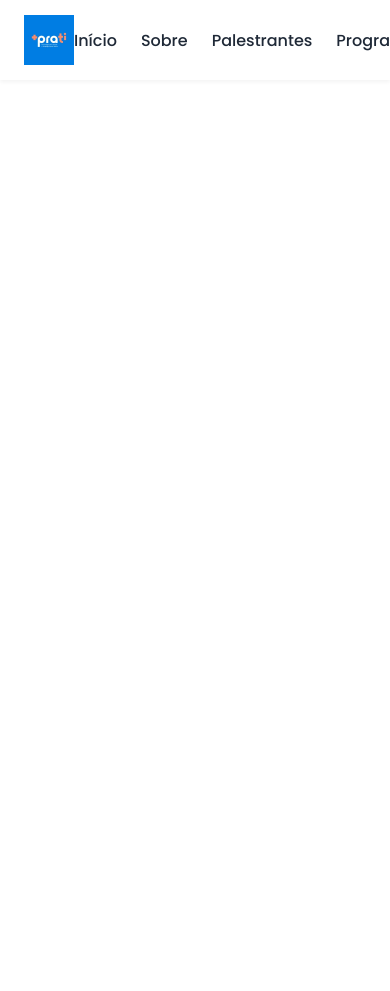
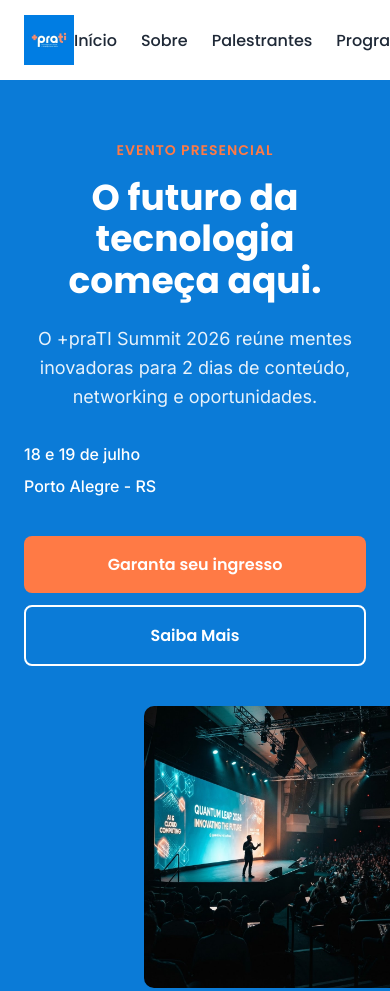
Before and after one commit to WillMaac/prati-summit-2026, a plain HTML site: page index.html in a window 390 px wide. Shown: the top 991 px of the page. Before the commit the page ends 844 px from the top, so only its background shows below. Drawn offline with Linux system fonts and the light colour scheme.

Commit message:
feat: adiciona secao hero com layout responsivo de duas colunas

```diff
--- a/index.html
+++ b/index.html
@@ -1,4 +1,4 @@
-<!doctype html>
+<!DOCTYPE html>
 <html lang="pt-BR">
   <head>
     <meta charset="UTF-8" />
@@ -22,8 +22,42 @@
           <li><a href="#faq" class="nav-link">FAQ</a></li>
         </ul>
 
-        <a href="#ingressos" class="nav-btn">Inscreva-se </a>
+        <a href="#ingressos" class="nav-btn">Inscreva-se</a>
       </nav>
     </header>
+
+    <main>
+      <section id="inicio" class="hero-section">
+        <div class="hero-container">
+
+          <div class="hero-content">
+            <span class="hero-badge">EVENTO PRESENCIAL</span>
+
+            <h1 class="hero-title">
+              O futuro da tecnologia <span class="highlight">começa aqui.</span>
+            </h1>
+
+            <p class="hero-description">
+              O +praTI Summit 2026 reúne mentes inovadoras para 2 dias de conteúdo, networking e oportunidades.
+            </p>
+
+            <div class="hero-meta">
+              <span class="meta-item">18 e 19 de julho</span>
+              <span class="meta-item">Porto Alegre - RS</span>
+            </div>
+
+            <div class="hero-actions">
+              <a href="#ingressos" class="btn-action btn-orange">Garanta seu ingresso</a>
+              <a href="#sobre" class="btn-action btn-outline">Saiba Mais</a>
+            </div>
+          </div>
+
+          <div class="hero-image">
+            <img src="./img/hero-summit.png" alt="Homem jovem negro sorrindo usando óculos" class="hero-image" />
+          </div>
+
+        </div>
+      </section>
+    </main>
   </body>
 </html>
--- a/style.css
+++ b/style.css
@@ -5,6 +5,9 @@
   margin: 0;
   box-sizing: border-box;
 }
+
+
+/*HEADER E NAVBAR*/
 
 .main-header {
   background-color: var(--color-bg-main);
@@ -63,3 +66,150 @@
 .nav-btn:hover {
   background-color: var(--color-dark-blue);
 }
+
+
+.hero-section {
+  background-color: var(--color-primary);
+  color: var(--color-bg-main);
+  padding: 60px 24px;
+  overflow: hidden;
+}
+
+.hero-container {
+  display: flex;
+  align-items: center;
+  justify-content: space-between;
+  max-width: 1200px;
+  margin: 0 auto;
+  gap: 40px;
+}
+
+
+.hero-content {
+  flex: 1;
+  max-width: 600px;
+}
+
+.hero-badge {
+  font-family: var(--font-titles);
+  font-size: 14px;
+  font-weight: 600;
+  color: var(--color-accent);
+  text-transform: uppercase;
+  letter-spacing: 1px;
+  display: block;
+  margin-bottom: 16px;
+}
+
+.hero-title {
+  font-family: var(--font-titles);
+  font-size: 56px;
+  font-weight: 700;
+  line-height: 1.15;
+  margin-bottom: 24px;
+}
+
+.hero-description {
+  font-family: var(--font-body);
+  font-size: 18px;
+  line-height: 1.6;
+  opacity: 0.9;
+  margin-bottom: 32px;
+}
+
+
+.hero-meta {
+  display: flex;
+  gap: 24px;
+  margin-bottom: 40px;
+  font-family: var(--font-body);
+  font-size: 16px;
+  font-weight: 500;
+}
+
+.meta-item {
+  display: flex;
+  align-items: center;
+  gap: 8px;
+}
+
+
+.hero-actions {
+  display: flex;
+  gap: 16px;
+}
+
+.btn-action {
+  display: inline-block;
+  text-decoration: none;
+  font-family: var(--font-titles);
+  font-size: 16px;
+  font-weight: 600;
+  padding: 16px 32px;
+  border-radius: 4px;
+  transition: all 0.2s ease;
+  text-align: center;
+}
+
+
+.btn-orange {
+  background-color: var(--color-accent);
+  color: var(--color-bg-main);
+  border-radius: 8px;
+}
+
+.btn-orange:hover {
+  background-color: #e66330;
+  transform: translateY(-2px);
+}
+
+
+.btn-outline {
+  border: 2px solid var(--color-bg-main);
+  color: var(--color-bg-main);
+  border-radius: 8px;
+}
+
+.btn-outline:hover {
+  background-color: rgba(255, 255, 255, 0.1);
+  transform: translateY(-2px);
+}
+
+
+.hero-image {
+ flex: 1;
+  display: flex;
+  justify-content: flex-end;
+  margin-left: 60px;
+
+}
+
+.hero-image {
+  max-width: 100%;
+  height: auto;
+  display: block;
+  object-fit: contain;
+  border-radius: 10px;
+}
+
+/*RESPONSIVIDADE*/
+@media (max-width: 768px) {
+  .hero-container {
+    flex-direction: column;
+    text-align: center;
+  }
+
+  .hero-title {
+    font-size: 36px;                      /
+  }
+
+  .hero-meta, .hero-actions {
+    justify-content: center;
+    flex-direction: column;
+    gap: 12px;
+  }
+
+  .hero-image-wrapper {
+    justify-content: center;
+  }
+}
```
Also changed, not shown: img/hero-summit.png (added).
